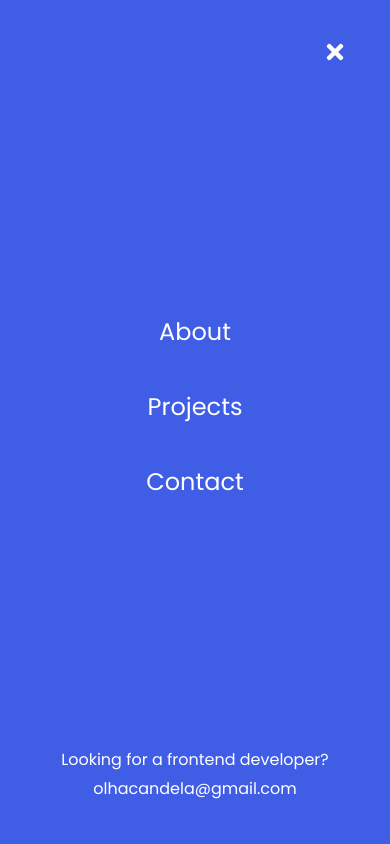
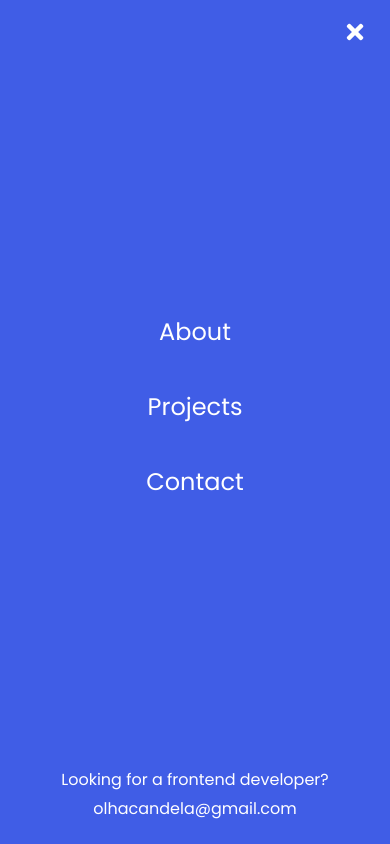
Before and after one commit to CandelaOlha/personal-website, a plain HTML site: page index.html in a window 390 px wide. Both pictures are taken after a click on the button 359 px from the left and 37 px from the top of the page. Shown: the top 844 px of the page. Drawn offline with Linux system fonts and the light colour scheme.

Commit message:
modified mobile menus styles

```diff
--- a/css/style.css
+++ b/css/style.css
@@ -121,7 +121,7 @@ html {
 
 .show-mobile-menu {
   display: flex;
-  padding: 40px;
+  padding: 20px;
   width: 100%;
 }
 
@@ -129,7 +129,7 @@ html {
   background-color: transparent;
   border: none;
   position: relative;
-  left: 140px;
+  left: 160px;
 }
 
 .close-mobile-menu i {
@@ -194,6 +194,7 @@ html {
   display: flex;
   height: 100vh;
   justify-content: center;
+  max-height: -webkit-fill-available;
   padding: 0 40px;
 }
 
```
